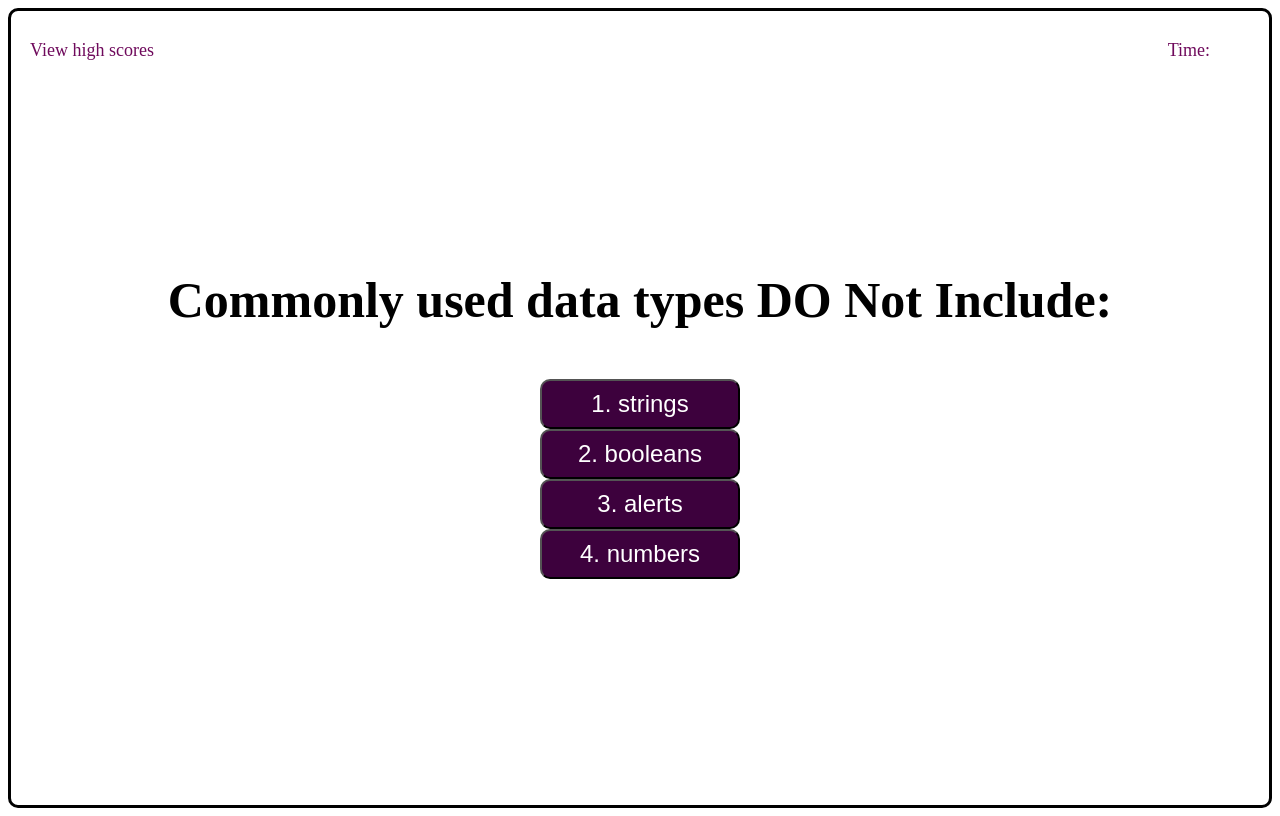
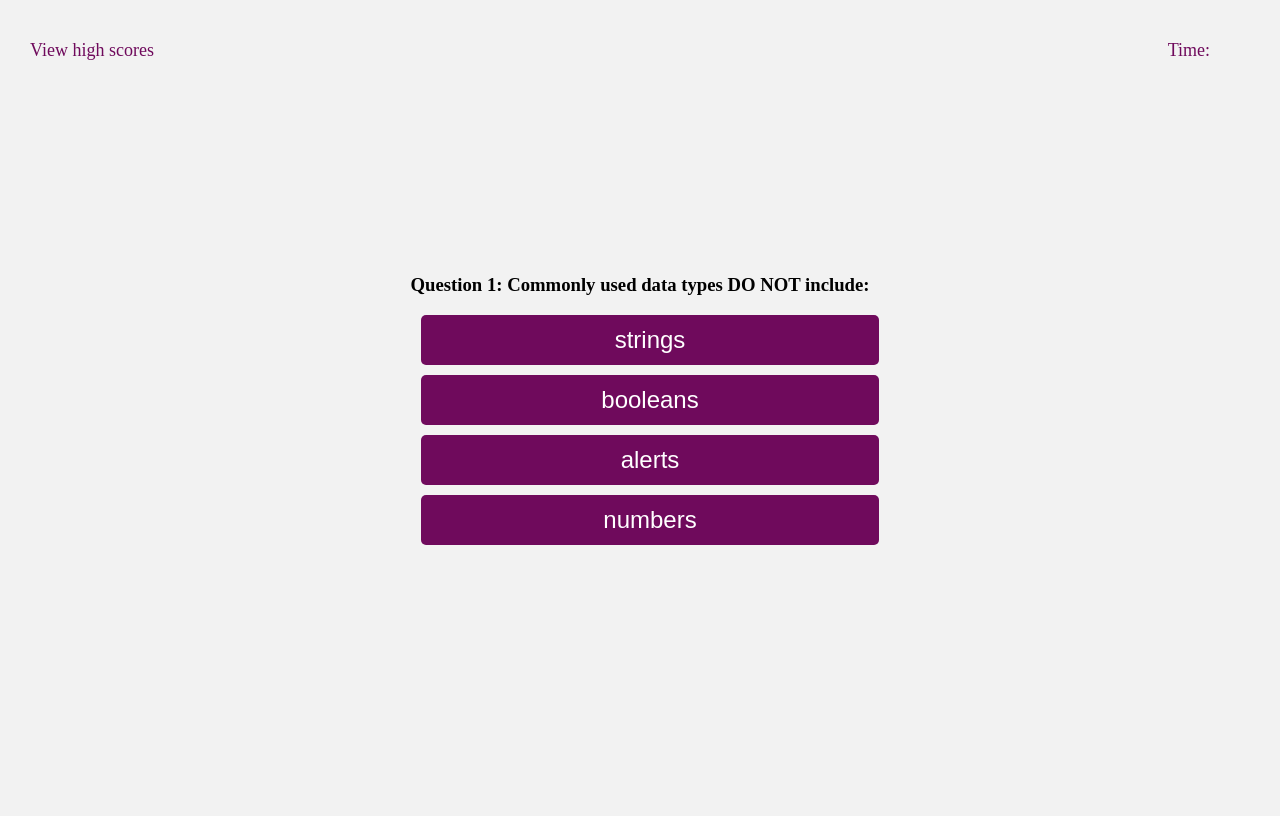
Before and after one commit to adamolson11/flashcard-quiz, a plain HTML site: page index.html in a window 1280 px wide. Both pictures are taken after a click on the button "Start Quiz". Drawn offline with Linux system fonts and the light colour scheme.

Commit message:
now all I need is to touch things up and add a highscore and timer feature

```diff
--- a/index.html
+++ b/index.html
@@ -7,88 +7,24 @@
     <link rel="stylesheet" href="/style.css">
 </head>
 <body>
+    <main class="container">
+        <div class="high-Scores">View high scores</div>
+        <div class="timer">Time:</div>
 
-    <main class ="container">
-
-        <div class= "high-Scores"> View high scores</div>
-        <div class="timer">Time: </div>
-
-            <div id ="Home-Page-Card">
-                <h2 class="title-1">Coding Quiz Challenge</h2>
-                <p class="Home-Page-Paragraph"> Try to answer the following code-related questions withing the time limit.
+        <div id="Home-Page-Card">
+            <h2 class="title-1">Coding Quiz Challenge</h2>
+            <p class="Home-Page-Paragraph">
+                Try to answer the following code-related questions within the time limit.
                 Keep in mind that incorrect answers will penalize your score/time by ten seconds!
-                </p>
-                <button class id = "Home-Page-Button"> Start Quiz </button>
-            </div>
-
-        <div class="cards" id="quiz-card 1" style="display: none;">
-            <p>
-             <h3 class="title-1">Commonly used data types DO Not Include:</h3>
-             <ul class="button-list">
-                <li><button class="hover-button" id="Q1A">1. strings</button></li>
-                <li><button class="hover-button" id="Q1B">2. booleans</button></li>
-                <li><button class="hover-button" id="Q1C">3. alerts</button></li>
-                <li><button class="hover-button" id="Q1D">4. numbers</button></li>
-              </ul>
-              </p>
-        </div>
-        <div class="cards" id="quiz-card 2" style="display: none;">
-            <p> This is the second question</p>
+            </p>
+            <button class id="Home-Page-Button">Start Quiz</button>
         </div>
 
+        <div id="quiz-cards-container"></div>
 
-
+        <p id="message-container"></p>
+        <p id="result-container"></p>
     </main>
     <script src="script.js"></script>
 </body>
 </html>
-
-<!--
-pseudo code. and for the read me.
-
-HTML:
-
-
-CSS:
-
-
-Needs multiple choice questions
-    *
-Needs to advance to the next question
-Needs a timer to countdown
-Has to be able to determine right or wrong answers
-Needs to keep a record of right and wrong answers
-Needs to track the highest scores with a limit of high scores
-
-
-JavaScript:
-
- when you click the button, it has to take you to the first question
- it also needs to start the timer
- and start recording the correct and incorect answers
-
-
-
-
-
-
-TODO:
-wrap the button, title and paragraph in its own container
-    * give it padding from the body so that it is centered.
-add a link to...
-    view high scores
-    <button><a href="page2.html">Go to Page 2</a></button>
-
-    Timer
-    <button><a href="page2.html">Go to Page 2</a></button>
-
-    Start Quiz Button
-    <button><a href="page2.html">Go to Page 2</a></button>
-
-
-
-
-
-
-
--->
--- a/script.js
+++ b/script.js
@@ -1,14 +1,120 @@
+var quizData = [
+  {
+    question: "Question 1: Commonly used data types DO NOT include:",
+    answers: [
+      { id: "Q1A", text: "strings", correct: false },
+      { id: "Q1B", text: "booleans", correct: true },
+      { id: "Q1C", text: "alerts", correct: false },
+      { id: "Q1D", text: "numbers", correct: false },
+    ],
+  },
+  {
+    question: "Question 2: Which is the largest planet in our solar system?",
+    answers: [
+      { id: "Q2A", text: "Jupiter", correct: true },
+      { id: "Q2B", text: "Mars", correct: false },
+      { id: "Q2C", text: "Saturn", correct: false },
+      { id: "Q2D", text: "Venus", correct: false },
+    ],
+  },
+  {
+    question: "Question 3: Who painted the Mona Lisa?",
+    answers: [
+      { id: "Q3A", text: "Leonardo da Vinci", correct: true },
+      { id: "Q3B", text: "Pablo Picasso", correct: false },
+      { id: "Q3C", text: "Vincent van Gogh", correct: false },
+      { id: "Q3D", text: "Michelangelo", correct: false },
+    ],
+  },
+  {
+    question: "Question 4: Which is the largest ocean on Earth?",
+    answers: [
+      { id: "Q4A", text: "Pacific Ocean", correct: true },
+      { id: "Q4B", text: "Atlantic Ocean", correct: false },
+      { id: "Q4C", text: "Indian Ocean", correct: false },
+      { id: "Q4D", text: "Arctic Ocean", correct: false },
+    ],
+  },
+  {
+    question: "Question 5: What is the symbol for the chemical element Iron?",
+    answers: [
+      { id: "Q5A", text: "Fe", correct: true },
+      { id: "Q5B", text: "Ag", correct: false },
+      { id: "Q5C", text: "Au", correct: false },
+      { id: "Q5D", text: "Pb", correct: false },
+    ],
+  },
+];// Add more questions here
 
 
-document.getElementById('Home-Page-Button').addEventListener('click', function() {
-    var card = document.getElementById('quiz-card 1');
-    var otherContent = document.getElementById('Home-Page-Card');
+var cardIndex = 0; // Track the index of cards (quiz cards)
+var quizCardsContainer = document.getElementById('quiz-cards-container');
+var messageContainer = document.getElementById('message-container');
+var resultContainer = document.getElementById('result-container');
 
+function handleAnswerClick(event) {
+  var selectedButtonId = event.target.id;
+  var currentQuestion = quizData[cardIndex];
 
-    card.style.display = 'block';
-    otherContent.style.display = 'none';
+  var selectedAnswer = currentQuestion.answers.find(function (answer) {
+    return answer.id === selectedButtonId;
   });
 
+  if (selectedAnswer.correct) {
+    resultContainer.textContent = "Correct!";
+  } else {
+    resultContainer.textContent = "Incorrect!";
+  }
 
-  //how do I go from quiz card 1 to quiz card 2 and so on...
-  //so each button has to take you to the next question regardless of if it is right or wrong...
+  cardIndex++; // Move to the next card
+
+  if (cardIndex < quizData.length) {
+    displayCard(cardIndex); // Display the next card
+  } else {
+    showMessage('End of quiz!');
+  }
+}
+
+function displayCard(index) {
+  var currentQuestion = quizData[index];
+  var cardContent = document.createElement('div');
+  cardContent.classList.add('quiz-card');
+
+  var questionHeader = document.createElement('h3');
+  questionHeader.id = 'question';
+  questionHeader.textContent = currentQuestion.question;
+  cardContent.appendChild(questionHeader);
+
+  var answerList = document.createElement('ul');
+  answerList.classList.add('answers');
+
+  currentQuestion.answers.forEach(function (answer) {
+    var listItem = document.createElement('li');
+    var answerButton = document.createElement('button');
+    answerButton.classList.add('answer');
+    answerButton.id = answer.id;
+    answerButton.textContent = answer.text;
+    listItem.appendChild(answerButton);
+    answerList.appendChild(listItem);
+  });
+
+  cardContent.appendChild(answerList);
+  quizCardsContainer.innerHTML = '';
+  quizCardsContainer.appendChild(cardContent);
+
+  var buttons = document.querySelectorAll('.quiz-card .answer');
+  buttons.forEach(function (button) {
+    button.addEventListener('click', handleAnswerClick);
+  });
+}
+
+function showMessage(message) {
+  messageContainer.textContent = message;
+}
+
+document.getElementById('Home-Page-Button').addEventListener('click', function () {
+  var homePageCard = document.getElementById('Home-Page-Card');
+  homePageCard.style.display = 'none';
+
+  displayCard(cardIndex); // Display the initial card
+});
--- a/style.css
+++ b/style.css
@@ -2,41 +2,36 @@
   box-sizing: border-box;
 }
 
-
-
 body {
-    display: flex; /* determines the type of boxes you will use in the body */
-    border: 3px solid black; /* outlines the entire body with a solid black line */
-    border-radius: 10px; /* Adjust the value as desired */
+  display: flex;
   justify-content: center;
   align-items: center;
   height: 100vh;
+  background-color: #f2f2f2;
 }
 
 .container {
-
   text-align: center;
 }
-.title-1{ /*these will be the titles of the questions. It also includes the home page*/
+
+.title-1 {
   font-size: 50px;
   text-align: center;
 }
 
-
-.Home-Page-Paragraph{
+.Home-Page-Paragraph {
   font-size: 25px;
   text-align: center;
-
 }
 
-
 .button-list {
-    list-style-type: none; /* Hide the bullet points */
+  list-style-type: none;
   padding: 0;
 }
 
-
-#Home-Page-Button,.hover-button {
+#Home-Page-Button,
+.hover-button,
+.answer {
   width: 200px;
   height: 50px;
   font-size: 24px;
@@ -44,13 +39,13 @@
   border-radius: 10px;
   background-color: rgb(61, 1, 61);
   align-items: center;
+  border: none;
+  margin: 10px;
 }
 
-
-
-.hover-button:hover{
+.hover-button:hover,
+.answer:hover {
   background-color: rgb(162, 86, 162);
-    color:white
 }
 
 .high-Scores {
@@ -71,5 +66,32 @@
   right: 60px;
 }
 
-/*
-  Multiple elements can have the same class name, allowing you to apply consistent styles to multiple elements. */
+.question {
+  font-size: 35px;
+  font-weight: bold;
+}
+
+.answers {
+  list-style-type: none;
+  padding: 0;
+}
+
+.answers li {
+  margin-bottom: 10px;
+}
+
+.answers li button {
+  display: block;
+  width: 100%;
+  padding: 10px;
+  background-color: rgb(111, 10, 92);
+  color: #fff;
+  border: none;
+  border-radius: 5px;
+  cursor: pointer;
+  transition: background-color 0.3s ease;
+}
+
+.answers li button:hover {
+  background-color: rgb(162, 86, 162);
+}
```
Lines whose indentation alone changed are shown as unchanged.
